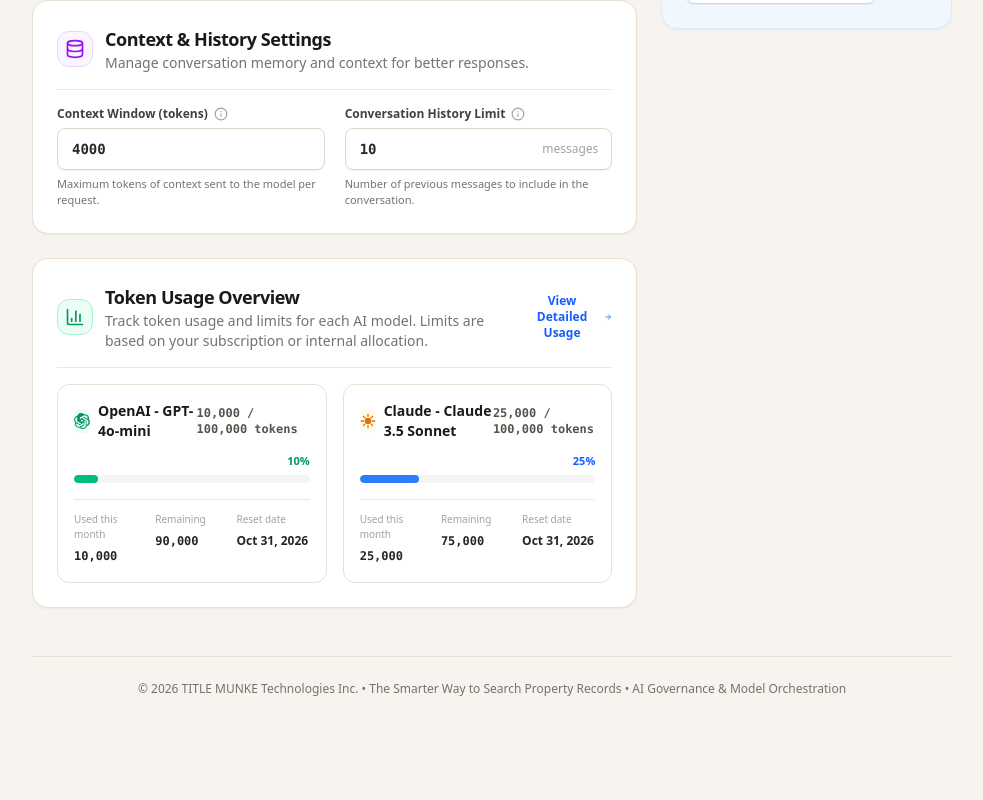
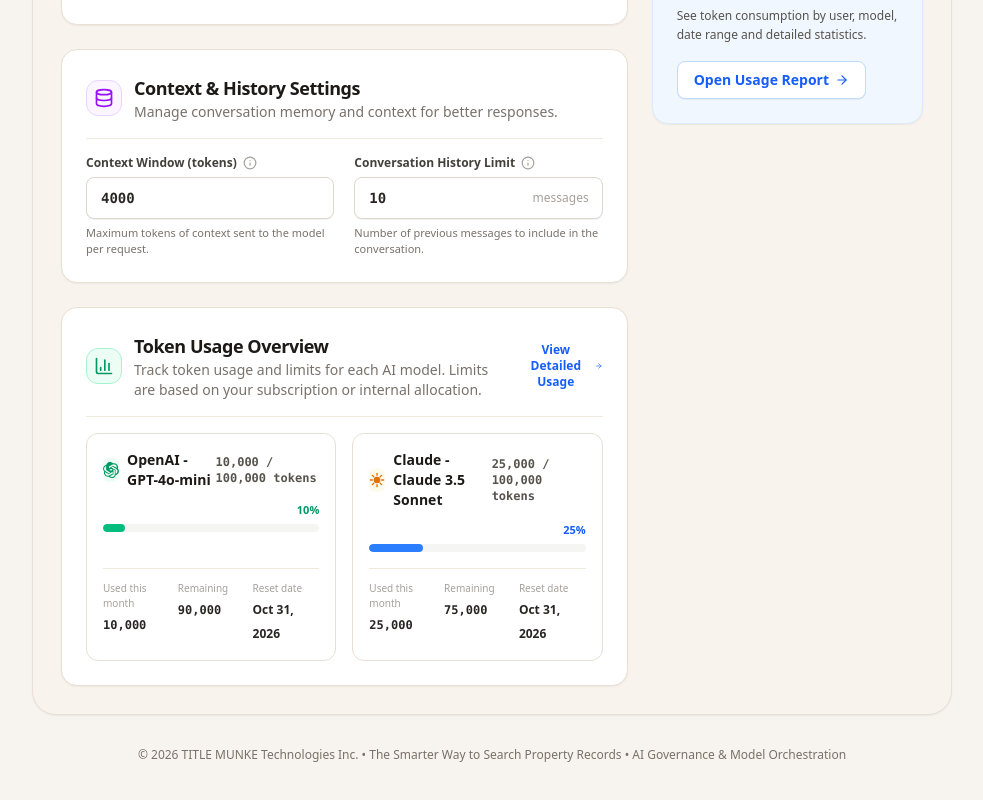
Before and after one commit to anilbuffer/title-munke, a Next.js app: page / in a window 1280 px wide. Shown: the part 1340-2140 px from the top of the page, without its empty margins (288-1271 px from the left). Before the commit the page ends 2101 px from the top, so only its background shows below. Built offline with nearby package versions, Linux system fonts and the light colour scheme.

Commit message:
style: wrap tabs and inner cards under a single card with bg-[#f8f3ed]

```diff
--- a/src/app/page.tsx
+++ b/src/app/page.tsx
@@ -14,7 +14,7 @@
 import { DetailedUsageModal } from '@/components/ai-settings/DetailedUsageModal';
 import { TestConnectionModal } from '@/components/ai-settings/TestConnectionModal';
 import { ToastContainer } from '@/components/ai-settings/Toast';
-import { User, Shield, CreditCard, Database, Sparkles } from 'lucide-react';
+import { User, CreditCard, Database } from 'lucide-react';
 
 export default function AISettingsPage() {
   const [isMobileSidebarOpen, setIsMobileSidebarOpen] = useState(false);
@@ -22,7 +22,7 @@
   const [activeSettingsTab, setActiveSettingsTab] = useState<SettingsSubTab>('governance');
 
   return (
-    <div className="min-h-screen flex p-0 lg:p-4 font-sans">
+    <div className="min-h-screen bg-[#f7f3ee] text-[#291e1a] flex p-0 lg:p-4 font-sans">
       {/* Sidebar Navigation */}
       <Sidebar
         isMobileOpen={isMobileSidebarOpen}
@@ -39,7 +39,11 @@
           <Header onToggleSidebar={() => setIsMobileSidebarOpen(!isMobileSidebarOpen)} />
         </div>
 
-        {/* Sub-Tabs under Settings */}
+        {/* Main Content: Single Outer Card with bg-[#f8f3ed] containing Tabs and Inner Cards Layout */}
+        <main className="flex-1 pb-8">
+          <div className="bg-[#f8f3ed] border border-[#eadfd4] rounded-3xl p-5 sm:p-6 lg:p-7 shadow-xs">
+
+            {/* Sub-Tabs under Settings (Inside the bg-[#f8f3ed] card) */}
             <div className="mb-6">
               <GovernanceTabs
                 activeTab={activeSettingsTab}
@@ -47,12 +51,9 @@
               />
             </div>
 
-        {/* Tab Content Display */}
-        <main className="flex-1 pb-12">
+            {/* Inner Cards Layout under Tabs */}
             {activeSettingsTab === 'governance' && (
-            <div className="space-y-6 animate-in fade-in duration-300">
-              {/* Comprehensive Enterprise AI Settings Console */}
-              <div className="grid grid-cols-1 lg:grid-cols-12 gap-6 items-start">
+              <div className="grid grid-cols-1 lg:grid-cols-12 gap-6 items-start animate-in fade-in duration-300">
 
                 {/* Left Column (8 cols): Model Configuration, Prompts, Context & Usage */}
                 <div className="lg:col-span-7 xl:col-span-8 space-y-6">
@@ -82,13 +83,11 @@
                 </div>
 
               </div>
-
-            </div>
             )}
 
             {/* Placeholder for Profile Settings Tab */}
             {activeSettingsTab === 'profile' && (
-            <div className="bg-white rounded-2xl border border-[#eadfd4] shadow-xs p-8 text-center max-w-xl mx-auto my-12 animate-in fade-in">
+              <div className="bg-white rounded-2xl border border-[#eadfd4] shadow-xs p-8 text-center max-w-xl mx-auto my-8 animate-in fade-in">
                 <div className="w-12 h-12 rounded-full bg-[#f8f3ed] flex items-center justify-center mx-auto mb-4 text-[#550000]">
                   <User className="w-6 h-6" />
                 </div>
@@ -100,7 +99,7 @@
                 </p>
                 <button
                   onClick={() => setActiveSettingsTab('governance')}
-                className="px-5 py-2.5 rounded-full bg-[#550000] text-white text-xs font-semibold hover:bg-[#680000] transition-colors"
+                  className="px-5 py-2.5 rounded-full bg-[#550000] text-white text-xs font-semibold hover:bg-[#680000] transition-colors cursor-pointer"
                 >
                   Return to AI Governance
                 </button>
@@ -109,7 +108,7 @@
 
             {/* Placeholder for Upgrade Price Tab */}
             {activeSettingsTab === 'pricing' && (
-            <div className="bg-white rounded-2xl border border-[#eadfd4] shadow-xs p-8 text-center max-w-xl mx-auto my-12 animate-in fade-in">
+              <div className="bg-white rounded-2xl border border-[#eadfd4] shadow-xs p-8 text-center max-w-xl mx-auto my-8 animate-in fade-in">
                 <div className="w-12 h-12 rounded-full bg-[#f8f3ed] flex items-center justify-center mx-auto mb-4 text-[#550000]">
                   <CreditCard className="w-6 h-6" />
                 </div>
@@ -121,7 +120,7 @@
                 </p>
                 <button
                   onClick={() => setActiveSettingsTab('governance')}
-                className="px-5 py-2.5 rounded-full bg-[#550000] text-white text-xs font-semibold hover:bg-[#680000] transition-colors"
+                  className="px-5 py-2.5 rounded-full bg-[#550000] text-white text-xs font-semibold hover:bg-[#680000] transition-colors cursor-pointer"
                 >
                   Return to AI Governance
                 </button>
@@ -130,7 +129,7 @@
 
             {/* Placeholder for NYC Data Updates Tab */}
             {activeSettingsTab === 'nyc_data' && (
-            <div className="bg-white rounded-2xl border border-[#eadfd4] shadow-xs p-8 text-center max-w-xl mx-auto my-12 animate-in fade-in">
+              <div className="bg-white rounded-2xl border border-[#eadfd4] shadow-xs p-8 text-center max-w-xl mx-auto my-8 animate-in fade-in">
                 <div className="w-12 h-12 rounded-full bg-[#f8f3ed] flex items-center justify-center mx-auto mb-4 text-[#550000]">
                   <Database className="w-6 h-6" />
                 </div>
@@ -142,15 +141,17 @@
                 </p>
                 <button
                   onClick={() => setActiveSettingsTab('governance')}
-                className="px-5 py-2.5 rounded-full bg-[#550000] text-white text-xs font-semibold hover:bg-[#680000] transition-colors"
+                  className="px-5 py-2.5 rounded-full bg-[#550000] text-white text-xs font-semibold hover:bg-[#680000] transition-colors cursor-pointer"
                 >
                   Return to AI Governance
                 </button>
               </div>
             )}
 
+          </div>
+
           {/* Footer */}
-          <footer className="mt-12 pt-6 border-t border-[#eadfd4] text-center text-xs text-stone-500 font-sans">
+          <footer className="mt-8 text-center text-xs text-stone-500 font-sans">
             <p>
               © 2026 TITLE MUNKE Technologies Inc. • The Smarter Way to Search Property Records • AI Governance & Model Orchestration
             </p>
```
Lines whose indentation alone changed are shown as unchanged.
